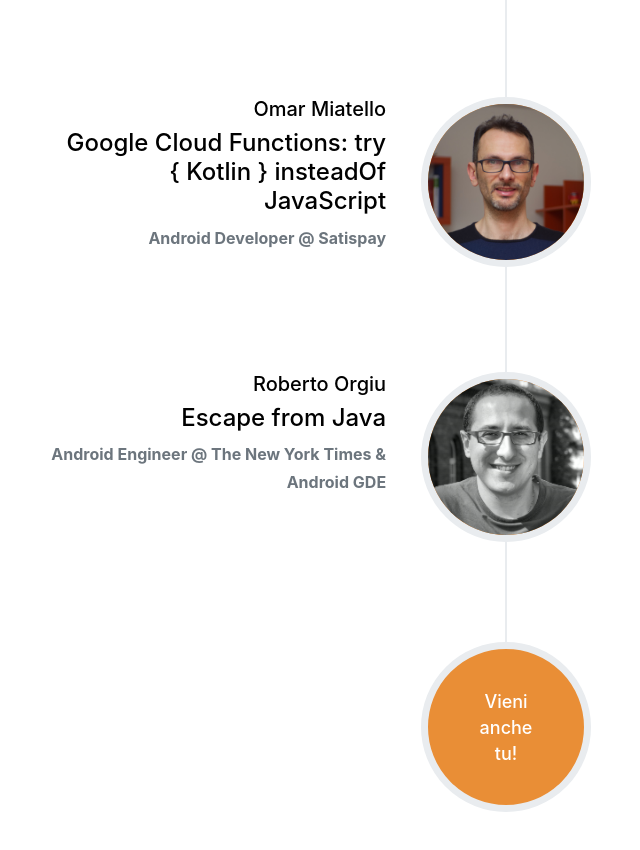
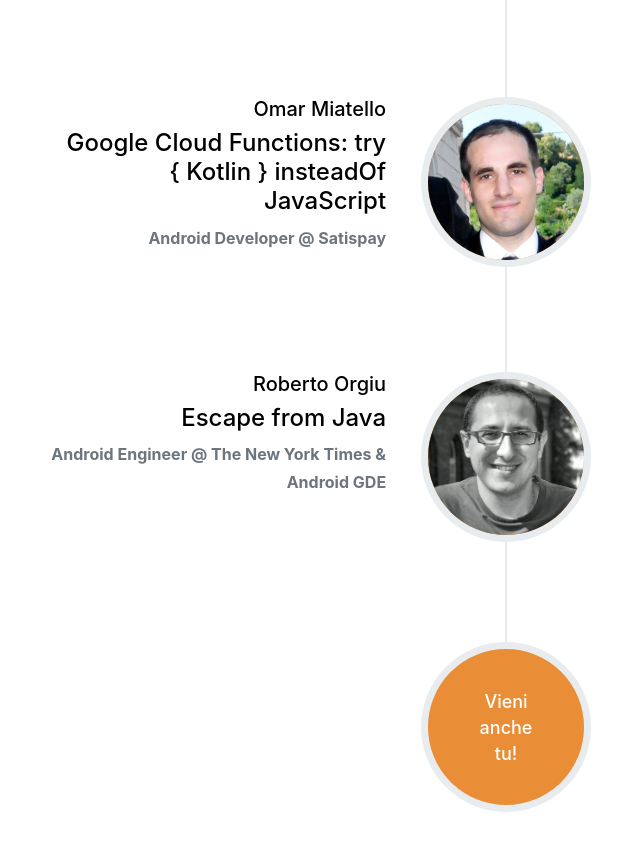
Before and after one commit to knight-torino/knight-torino.github.io, a website with bundled scripts: page index.html in a window 1280 px wide. Shown: the part 1756-2606 px from the top of the page, without its empty margins (134-774 px from the left). Built offline with nearby package versions, Linux system fonts and the light colour scheme; a web font is replaced by a local one.

Commit message:
Add Omar picture

```diff
--- a/index.html
+++ b/index.html
@@ -124,7 +124,7 @@
             <li class="timeline-inverted">
               <a class="portfolio-link black-text" data-toggle="modal" href="#omarmiatello">
                 <div class="timeline-image">
-                  <img class="rounded-circle img-fluid" src="img/speakers/fabio_collini_800x800.jpg" alt="">
+                  <img class="rounded-circle img-fluid" src="img/speakers/omar_miatello_profile.jpg" alt="">
                 </div>
                 <div class="timeline-panel">
                   <div class="timeline-heading">
@@ -374,7 +374,7 @@
                             </ul>
                             <p>Siete sviluppatori Android e adorate Kotlin al punto che non potete più farne a meno? Vorreste utilizzarlo anche per scrivere dei servizi remoti, magari utilizzando una soluzione gratuita che vi permetta di  concentrandovi solo sul codice?!
                               Vi mostrerò i passi per iniziare a scrivere le Cloud Functions for Firebase utilizzando Kotlin/JS per realizzare backend che possano gestire gratuitamente le richieste di un progetto amatoriale e siano tranquillamente in grado di supportare carichi più elevati, "at Google scale".</p>
-                              <img class="img-fluid d-block mx-auto col-lg-4" src="img/speakers/fabio_collini_800x800.jpg" alt="">
+                              <img class="img-fluid d-block mx-auto col-lg-4" src="img/speakers/omar_miatello_profile.jpg" alt="">
                               <p>Fabio Collini è un Google Developer Expert per Android, ha iniziato a sviluppare per il sistema operativo mobile di Google nel 2009, prima come freelance con due app sul Play Store e poi come senior developer. Adesso lavora in Nana Bianca, uno startup accelerator a Firenze. Inoltre, è uno degli autori della seconda edizione di Android Programmazione Avanzata, un libro italiano dedicato ad alcuni aspetti avanzati dello sviluppo su Android. Ha scritto vari post disponibili su medium e su CodingJam, il blog di cui è co-owner dedicato a Java, Android e web development.</p>
                               <button class="btn btn-primary" data-dismiss="modal" type="button">
                                 <i class="fa fa-times"></i>
```
Also changed, not shown: img/speakers/omar_miatello_profile.jpg (added).
